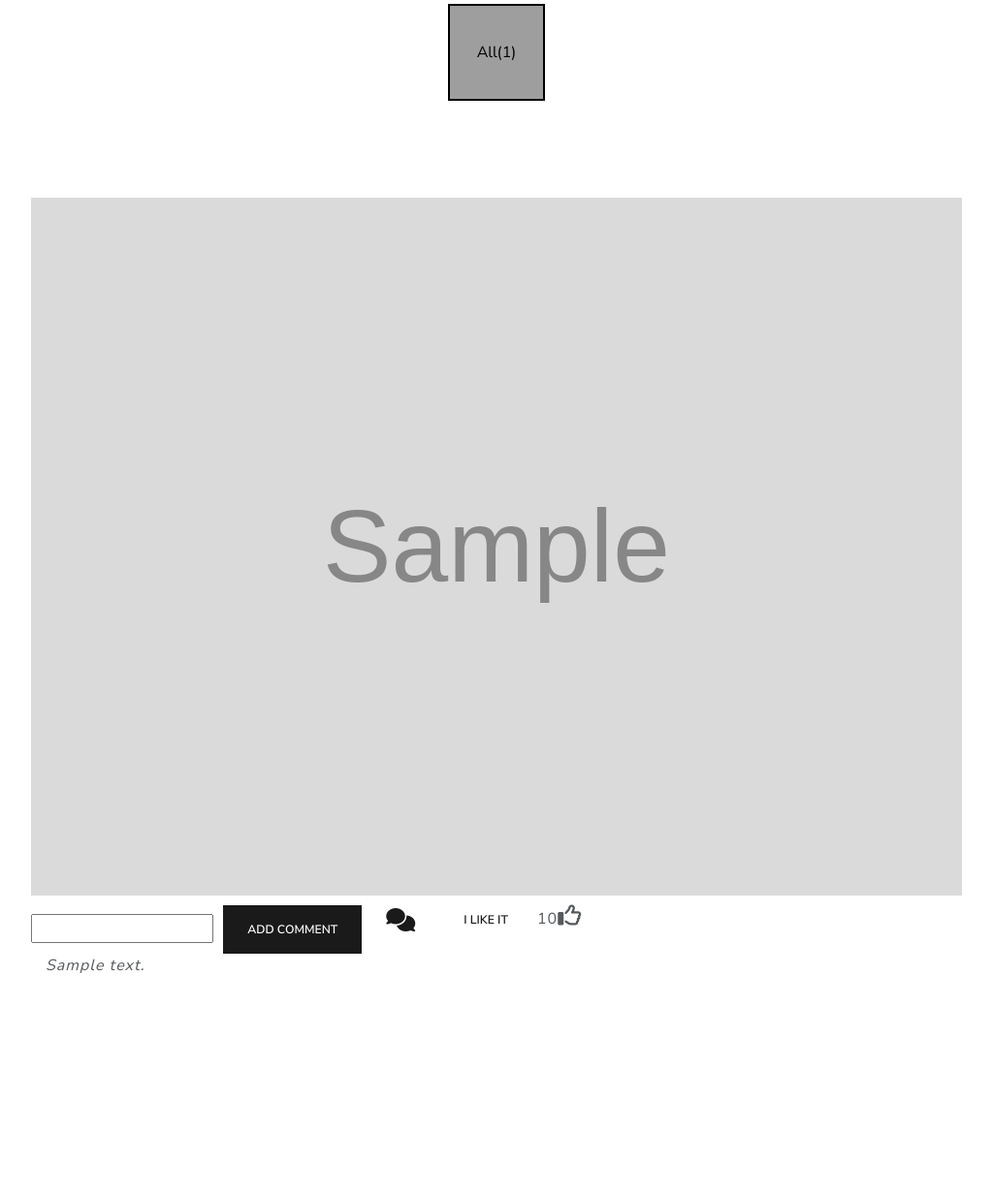
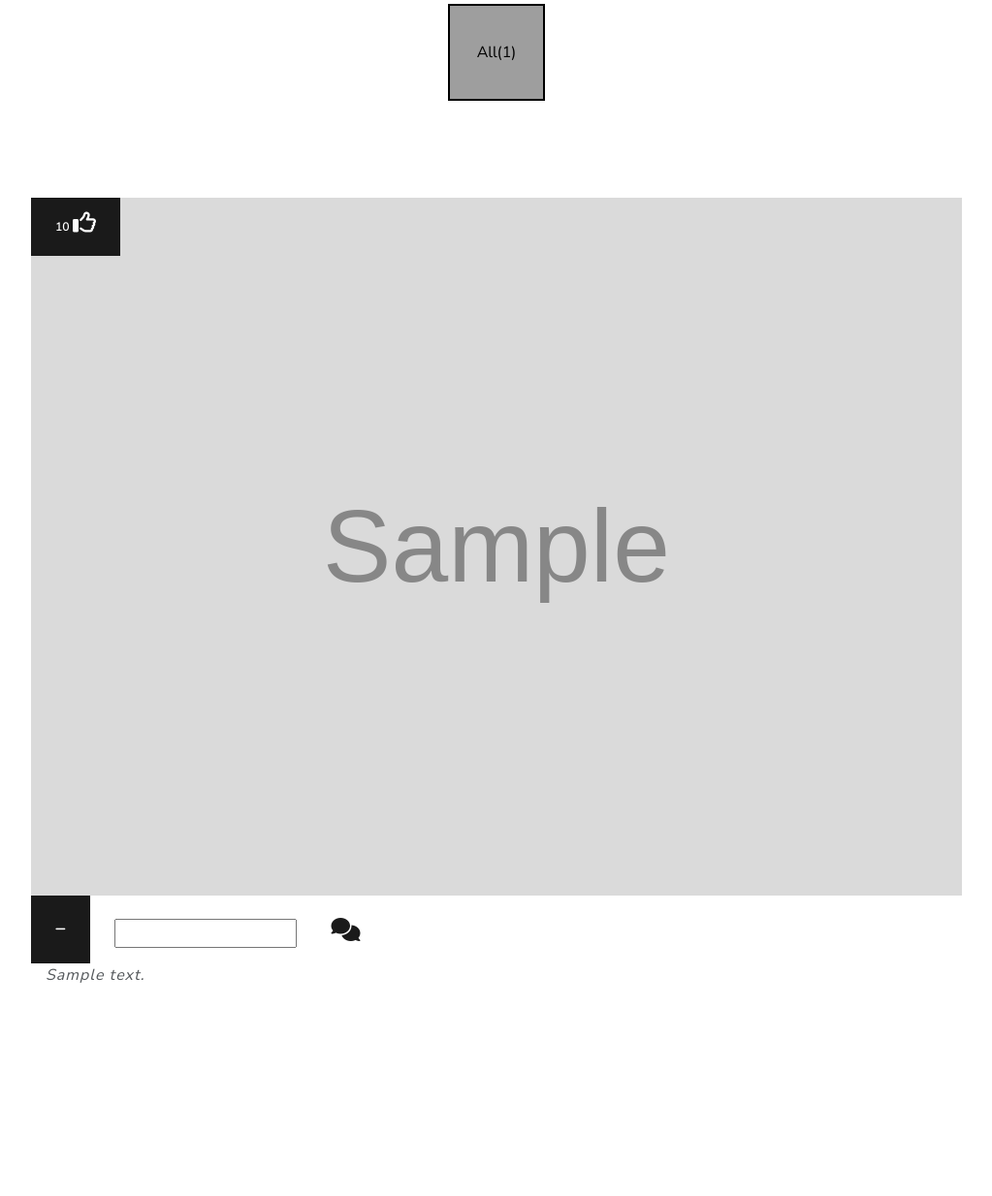
Before and after one commit to Rorywork/The-Shadows, a Flask app: page /showphotos in a window 1280 px wide. Shown: the part 255-1489 px from the top of the page at 97% size, without its empty margins (128-1151 px from the left). Run offline with Flask 2, Linux system fonts and the light colour scheme; grey boxes marked "Sample" are stand-in pictures; a database or web service that is not in the repository returns one stand-in record (values such as "Sample title"); data that the repository does not hold is empty; some libraries are stand-ins or nearby versions; grey boxes are pictures that could not be loaded.

Commit message:
Fixed like button and comments layout on showphoto

```diff
--- a/static/css/style.css
+++ b/static/css/style.css
@@ -40,6 +40,9 @@ footer {
     color: rgb(0, 0, 0) !important;
 }
 
+#thumb-top-left{
+    position: absolute;
+}
 
 /* Home Page
 
--- a/templates/showphotos.html
+++ b/templates/showphotos.html
@@ -53,6 +53,12 @@
 
             </div>
 
+
+            <button class="btn btn-primary" onclick="showhidecomments('com{{photo._id}}')"><i
+                class="fas fa-minus"></i></button>
+                &nbsp;
+                &nbsp;
+                &nbsp;
             <form id="add-comment" action=
             {% if session.logged_in %}
                 "/postcomment/{{photo._id}}"
@@ -61,22 +67,25 @@
             {% endif %}
              method="post" name="commentForm">
                 <input type="text" name="comment">&nbsp;
-                <input class="btn btn-primary" type="submit" value="Add Comment" name="commentForm">
+                <button class="btn btn-secondary" type="submit" name="commentForm"><i
+                    class="fas fa-comments"></i></button>
             </form>
 
-            <button class="btn btn-secondary" onclick="showhidecomments('com{{photo._id}}')"><i
-                    class="fas fa-comments"></i></button>
 
-            <form action=
+
+
+            <form id="thumb-top-left" action=
             {% if session.logged_in %}
                 "/addlike/{{photo._id}}"
             {% else %}
                 "/login"
             {% endif %}
              method="post">
-                <input class="btn btn-secondary" type="submit" value="I like it" name="likeForm">
-                {{photo.likes}}<i class="far fa-thumbs-up"></i>
+                <button class="btn btn-primary" type="submit" value="I like it" name="likeForm">
+                {{photo.likes}} <i class="far fa-thumbs-up"></i></button>
             </form>
+
+
 
 
 
@@ -88,6 +97,8 @@
             <p><i>{{comment}}</i></p>
         </div>
         {% endfor %}
+
+
 
     </section>
 
```
